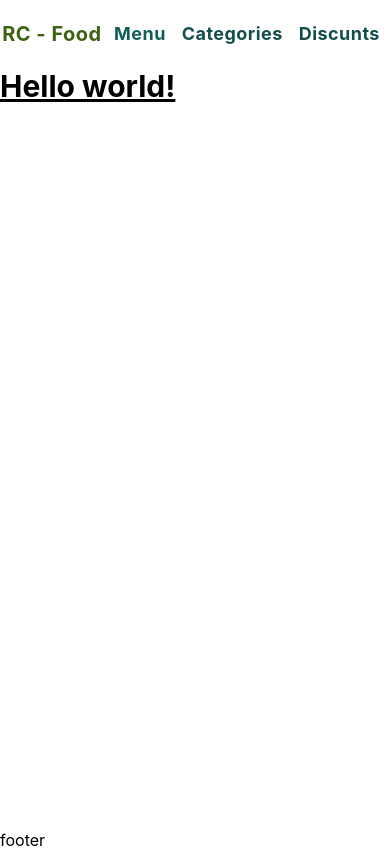
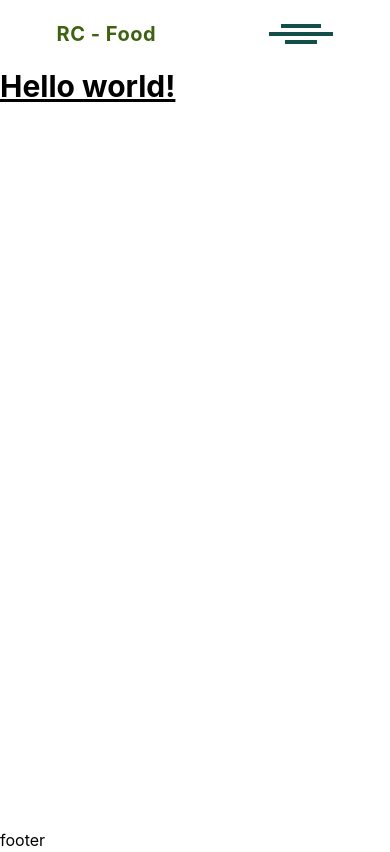
Before and after one commit to Mahdi-Falahati/rc-food, a Next.js app: page / in a window 390 px wide. Built offline with nearby package versions, Linux system fonts and the light colour scheme.

Commit message:
seperate header to another file and make burger menu

```diff
--- a/components/layout/Layout.js
+++ b/components/layout/Layout.js
@@ -1,33 +1,9 @@
-import Link from "next/link";
+import Header from "../module/Header";
 
 export default function Layout({ children }) {
   return (
     <>
-      <header className="md:container md:mx-auto relative top-0 flex justify-around my-5">
-        <h1 className="text-xl tracking-wide font-bold text-lime-800">
-          RC - Food
-        </h1>
-        <section>
-          <Link
-            href="/menu"
-            className="text-lg tracking-wide font-bold text-teal-800 mx-2"
-          >
-            Menu
-          </Link>
-          <Link
-            href="/categories"
-            className="text-lg tracking-wide font-bold text-teal-900 mx-2"
-          >
-            Categories
-          </Link>
-          <Link
-            href="/categories"
-            className="text-lg tracking-wide font-bold text-teal-900 mx-2"
-          >
-            Discunts
-          </Link>
-        </section>
-      </header>
+      <Header />
       <main className="md:container md:mx-auto min-h-[90vh]">{children}</main>
       <footer className="md:container md:mx-auto relative bottom-0">
         footer
--- /dev/null
+++ b/components/module/Header.jsx
@@ -0,0 +1,69 @@
+import Link from "next/link";
+import { useState } from "react";
+
+export default function Header() {
+  const [open, setToggle] = useState(false);
+
+  const toggleHandler = () => {
+    setToggle(!open);
+  };
+
+  return (
+    <header className="md:container md:mx-auto items-center relative top-0 flex justify-around my-5">
+      <h1 className="text-xl tracking-wide font-bold text-lime-800">
+        <Link href="/">RC - Food</Link>
+      </h1>
+      <section className="md:inline-block hidden">
+        <Link
+          href="/menu"
+          className="text-lg tracking-wide font-bold text-teal-900 mx-2"
+        >
+          Menu
+        </Link>
+        <Link
+          href="/categories"
+          className="text-lg tracking-wide font-bold text-teal-900 mx-2"
+        >
+          Categories
+        </Link>
+        <Link
+          href="/categories"
+          className="text-lg tracking-wide font-bold text-teal-900 mx-2"
+        >
+          Discunts
+        </Link>
+      </section>
+      <div
+        onClick={toggleHandler}
+        className="flex cursor-pointer h-[20px] flex-col justify-between items-center md:hidden"
+      >
+        <span className="h-1 w-10 bg-teal-900"></span>
+        <span className="h-1 w-16 bg-teal-900"></span>
+        <span className="h-1 w-8 bg-teal-900"></span>
+      </div>
+
+      {open && (
+        <section className="md:hidden absolute left-0 right-0 top-10 bg-white flex flex-col h-[300px] justify-around items-center">
+          <Link
+            href="/menu"
+            className="text-lg tracking-wide font-bold text-teal-900 mx-2"
+          >
+            Menu
+          </Link>
+          <Link
+            href="/categories"
+            className="text-lg tracking-wide font-bold text-teal-900 mx-2"
+          >
+            Categories
+          </Link>
+          <Link
+            href="/categories"
+            className="text-lg tracking-wide font-bold text-teal-900 mx-2"
+          >
+            Discunts
+          </Link>
+        </section>
+      )}
+    </header>
+  );
+}
```
